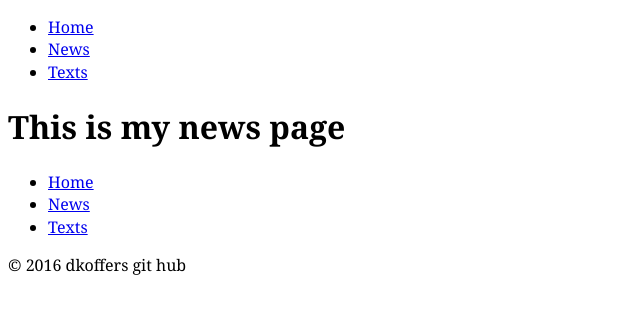
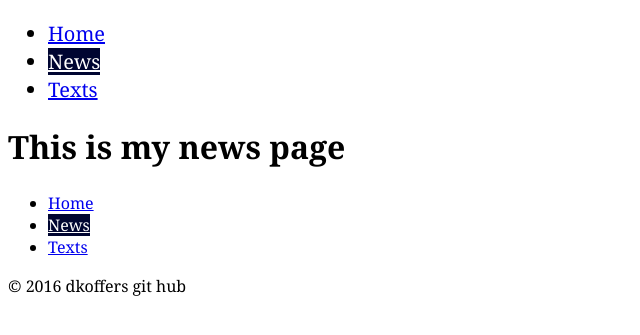
Before and after one commit to dkoffers/ubg, a Jekyll site: the page built from news.html, in a window 1280 px wide. Shown: the top 335 px of the page, without its empty margins (0-640 px from the left). Built offline with Jekyll 4.4.1, drawn with Linux system fonts in a browser that asks for light colours.

Commit message:
added nav css

```diff
--- a/_includes/nav.html
+++ b/_includes/nav.html
@@ -1,7 +1,8 @@
 <nav>
-<ul>
-<li><a href="{{site.baseurl}}/index.html" >Home</a></li>
-<li><a href="{{site.baseurl}}/news.html" >News</a></li>
-<li><a href="{{site.baseurl}}/text.html" > Texts </a></li>
-</ul>
+  <ul class="{{include.navclass}}">
+
+    <li> <a href="{{site.baseurl}}/index.html" class="{% if page.url == '/index.html' %}current{% endif %}"> Home </a> </li>
+    <li> <a href="{{site.baseurl}}/news.html" class="{% if page.url == '/news.html' %}current{% endif %}"> News </a> </li>
+    <li> <a href="{{site.baseurl}}/text.html" class="{% if page.url == '/text.html' %}current{% endif %}"> Texts </a></li>
+  </ul>
 </nav>
--- a/_layouts/default.html
+++ b/_layouts/default.html
@@ -10,11 +10,11 @@
 
 <body>
 
-{%include nav.html %}
+{%include nav.html navclass = 'nav-top'%}
 
 {{content}}
 
-{%include nav.html %}
+{%include nav.html navclass = 'nav-bottom'%}
 
 <footer>
 <p> &copy 2016 dkoffers git hub
--- a/css/common.css
+++ b/css/common.css
@@ -4,3 +4,23 @@
 
 font: normal 100%/1.4 Georgia,serif;
 }
+
+.current{
+background-color: #000531;
+color: #fff;
+}
+
+.nav{
+margin: 0;
+padding: 0;
+
+list-style-type: none;
+}
+
+.nav > li{
+display: inline-block;
+}
+
+.nav-top{
+font-size: 1.25rem;
+}
```
Also changed, not shown: text.html (added, +11 -0 lines).
